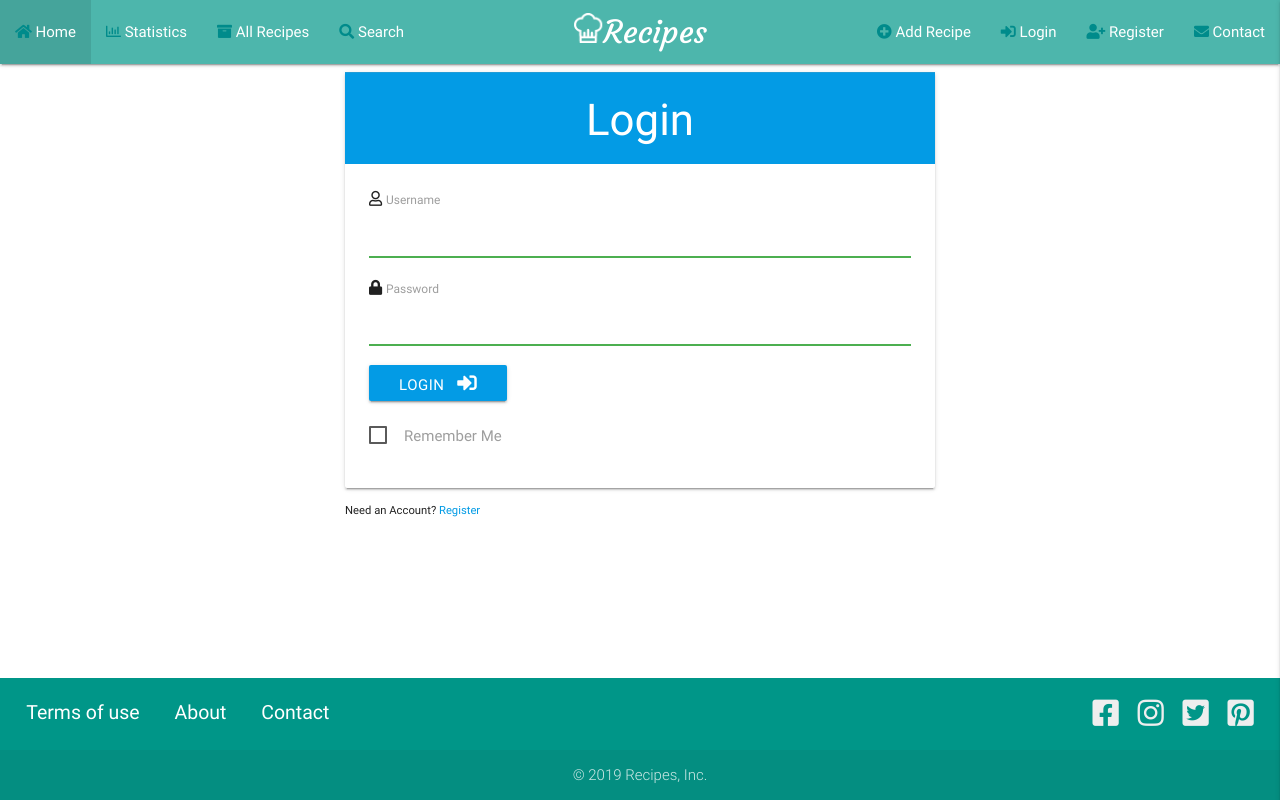
After one commit to mariusz79/Recipes-Third-Milestone-Project, a Flask app: page /login in a window 1280 px wide. The commit adds this page. Run offline with Flask 2, Linux system fonts and the light colour scheme; some libraries are stand-ins or nearby versions.

Commit message:
add login

```diff
--- a/app.py
+++ b/app.py
@@ -11,10 +11,13 @@ from flask_bcrypt import Bcrypt
 from datetime import datetime
 
 app = Flask(__name__)
-
 bcrypt = Bcrypt(app)
 
 login_manager = LoginManager(app)
+#where to redirect
+login_manager.login_view = 'login'
+#change message category
+login_manager.login_message_category = 'info'
 
 app.config['SECRET_KEY'] = 'secret123'
 app.config['MONGO_DBNAME'] = 'task_manager'
@@ -68,13 +71,41 @@ def register():
 
     if request.method == 'POST' and form.validate():
         username = form.username.data
-        password = bcrypt.generate_password_hash(form.password.data).decode('utf-8')
+        password = bcrypt.generate_password_hash(
+            form.password.data).decode('utf-8')
         date_of_registration = now.strftime("%b %d, %Y")
         users.insert_one({'username': username, 'password': password,
                           'date_of_registration': date_of_registration})
+        loginuser_json = users.find_one({'username': username})
+        loginuser = User(loginuser_json)
+        login_user(loginuser)
         flash('You are now registered!', 'success')
         return redirect(url_for('home'))
     return render_template("register.html", form=form, title='Register')
+
+
+class LoginForm(FlaskForm):
+    username = StringField('Username', validators=[DataRequired()])
+    password = PasswordField('Password', validators=[DataRequired()])
+    remember = BooleanField('Remember Me')
+
+
+@app.route("/login", methods=['GET', 'POST'])
+def login():
+    form = LoginForm()
+
+    if form.validate_on_submit():
+        loginuser_json = users.find_one({'username': form.username.data})
+        if loginuser_json and bcrypt.check_password_hash(loginuser_json['password'], form.password.data):
+            # Create a custom user and pass it to login_user:
+            loginuser = User(loginuser_json)
+            login_user(loginuser, remember=form.remember.data)
+            #redirect to a page that user wanted to enter but wasn't logged in
+            next_page = request.args.get('next')
+            return redirect(next_page) if next_page else redirect(url_for('home'))
+        else:
+            flash('Login Unsuccessful. Please check username and password', 'danger')
+    return render_template('login.html', title='Login', form=form)
 
 @app.route('/')
 def home():
--- /dev/null
+++ b/templates/login.html
@@ -0,0 +1,67 @@
+{% extends 'base.html' %}
+
+{% block content %}
+<div class="container">
+    <div class="row">
+        <div class="col s12 m8 offset-m2 ">
+            <div class="card">
+                <div class="card-action light-blue darken-1 white-text center ">
+                    <h3>Login</h3>
+                </div>
+                <div class="card-content">
+                    <form method="POST" action="">
+                        {{ form.hidden_tag() }}
+                        <div>
+                            <i class="far fa-user"></i>
+                            {{ form.username.label(class="input-field  validate") }}
+
+                            {% if form.username.errors %}
+                            {{ form.username(class="input-field  validate invalid") }}
+                            <div class="invalid">
+                                {% for error in form.username.errors %}
+                                <span>{{ error }}</span>
+                                {% endfor %}
+                            </div>
+                            {% else %}
+                            {{ form.username(class="input-field  validate valid") }}
+                            {% endif %}
+                        </div>
+
+                        <div>
+                            <i class="fas fa-lock"></i>
+                            {{ form.password.label(class="input-field  validate") }}
+
+                            {% if form.password.errors %}
+                            {{ form.password(class="input-field  validate invalid") }}
+                            <div class="invalid">
+                                {% for error in form.password.errors %}
+                                <span>{{ error }}</span>
+                                {% endfor %}
+                            </div>
+                            {% else %}
+                            {{ form.password(class="input-field validate valid") }}
+                            {% endif %}
+                        </div>
+
+                        <div>
+                            <button class="btn  waves-effect waves-light light-blue darken-1 " type="submit"
+                                name="action">Login &nbsp;
+                                <i class="fas fa-sign-in-alt"></i>
+                        </div>
+                        <br>
+                        <p>
+                            {{ form.remember() }}
+                            <input type="checkbox" id="test5" />
+                            <label for="test5">Remember Me</label>
+                        </p>
+                    </form>
+                </div>
+            </div>
+            <small>
+                Need an Account? <a class="l2" href="{{ url_for('register') }}">Register</a>
+            </small>
+        </div>
+    </div>
+</div>
+
+{% endblock content %}
```
Also changed, not shown: templates/register.html (+4 -5 lines).
